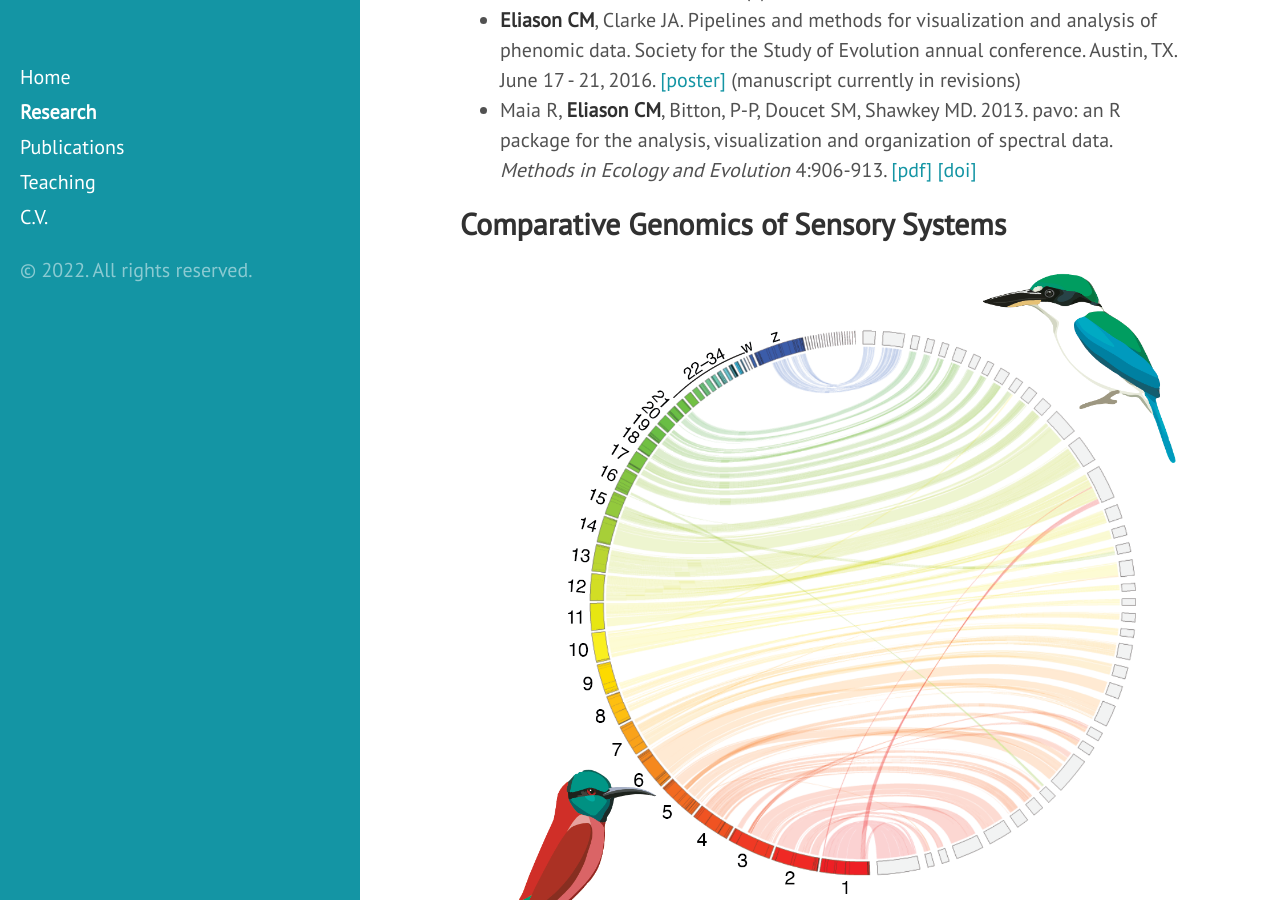
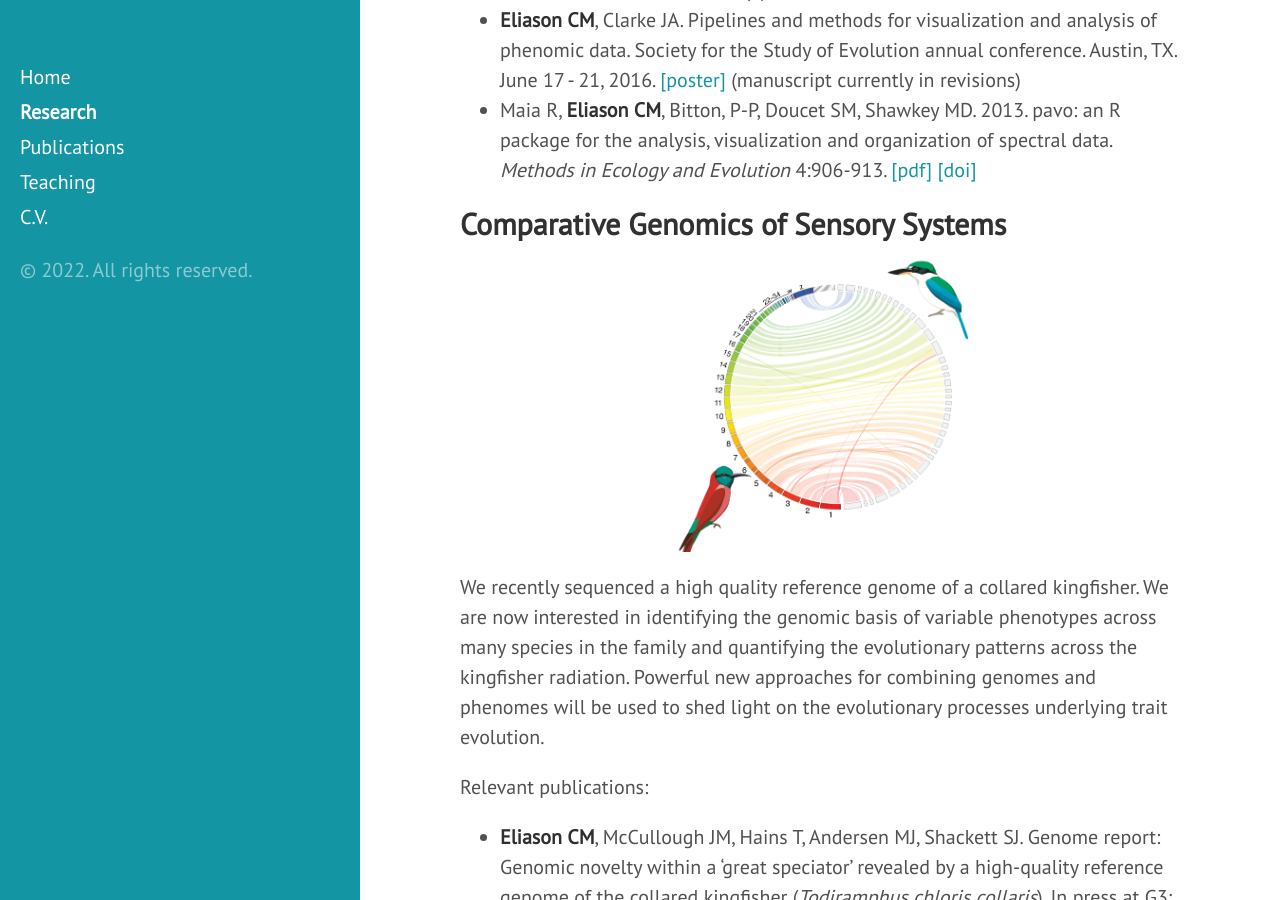
Before and after one commit to celiason/celiason.github.io, a Jekyll site: the page built from 1-research.md, in a window 1280 px wide and 900 px high, scrolled down 5661 px. Built offline with Jekyll 4.4.1, drawn with Linux system fonts in a browser that asks for light colours.

Commit message:
Update 1-research.md

```diff
--- a/1-research.md
+++ b/1-research.md
@@ -113,7 +113,7 @@ Relevant publications and presentations:
 
 ## Comparative Genomics of Sensory Systems
 
-<img src="/img/synteny.png" style="margin: 0 auto">
+<img src="/img/synteny.png" style="margin: 0 auto" width="300" height="300">
 
 We recently sequenced a high quality reference genome of a collared kingfisher. We are now interested in identifying the genomic basis of variable phenotypes across many species in the family and quantifying the evolutionary patterns across the kingfisher radiation. Powerful new approaches for combining genomes and phenomes will be used to shed light on the evolutionary processes underlying trait evolution.
 
```
